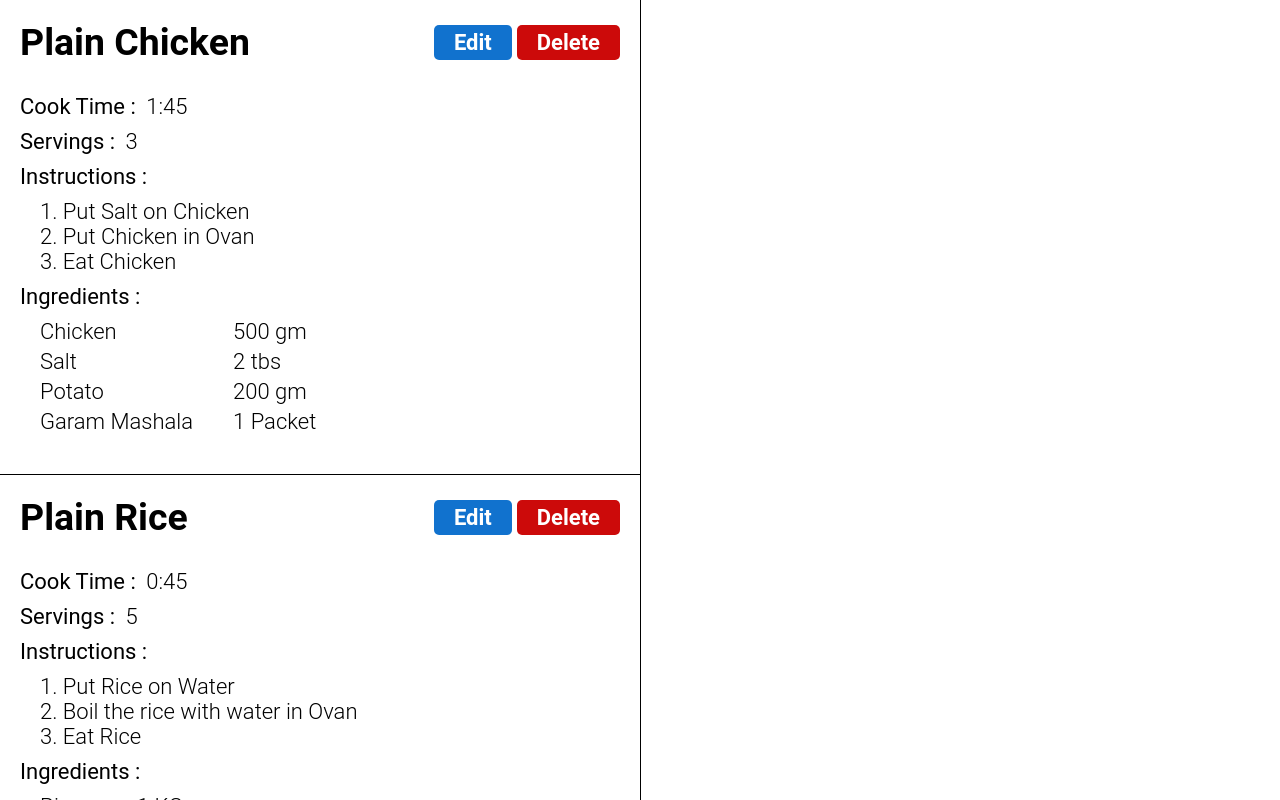
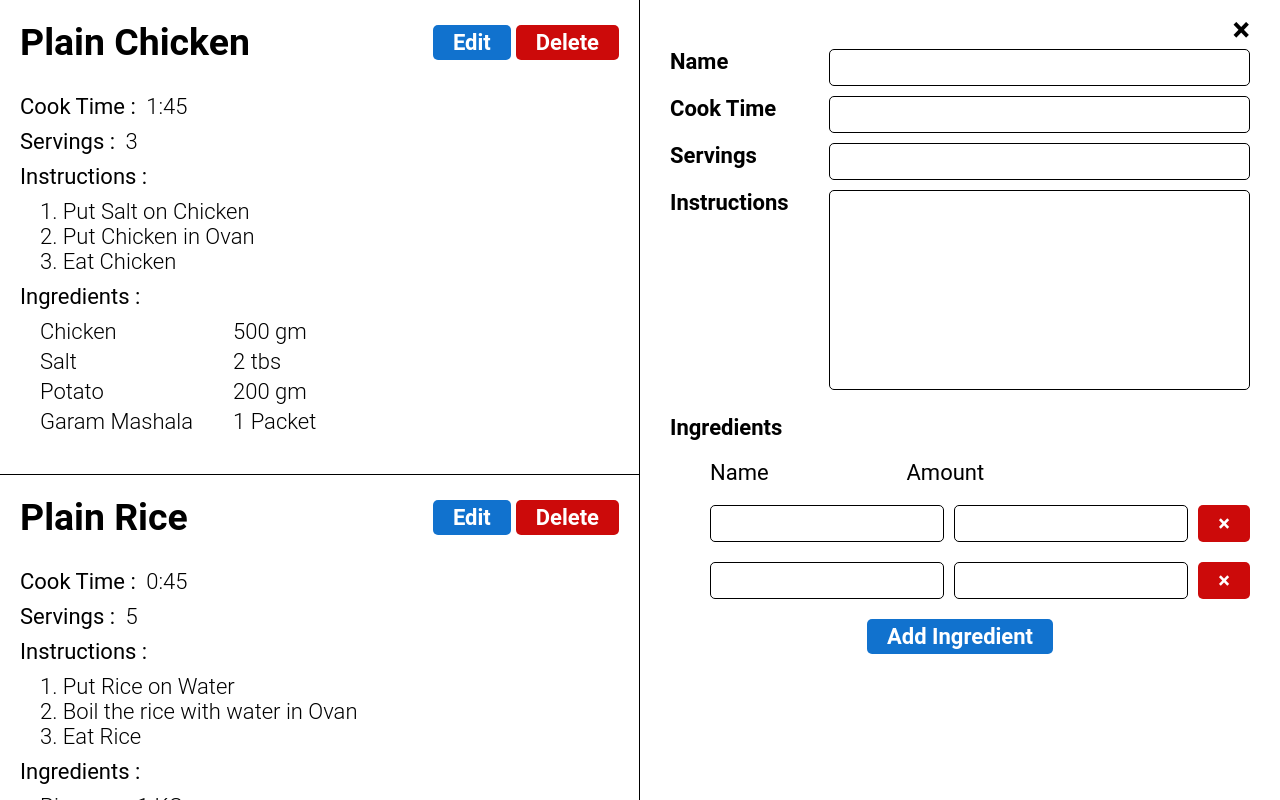
Before and after one commit to Mridul2820/create-recipe-app, a React (Create React App) app: page / in a window 1280 px wide. Shown: the top 800 px of the page. Built offline with nearby package versions, Linux system fonts and the light colour scheme.

Commit message:
Edit section

```diff
--- a/src/components/App.js
+++ b/src/components/App.js
@@ -1,11 +1,12 @@
 import React, {useState, useEffect } from 'react';
 import RecipeList from './RecipeList';
+import RecipeEdit from './RecipeEdit';
 import '../sass/app.scss';
 import { v4 as uuidv4 } from "uuid";
 
-export const RecipeContext = React.createContext()
+export const RecipeContext = React.createContext();
 
-const LOCAL_STORAGE_KEY = 'cookingWithReact.recipes'
+const LOCAL_STORAGE_KEY = 'cookingWithReact.recipes';
 
 function App() {
     const [recipes, setRecipes] = useState(sampleRecipes)
@@ -46,6 +47,8 @@ function App() {
     return (
         <RecipeContext.Provider value={recipeContextValue}>
             <RecipeList recipes={recipes} />
+
+            <RecipeEdit/>
         </RecipeContext.Provider>
 
     )
--- /dev/null
+++ b/src/components/RecipeEdit.js
@@ -0,0 +1,75 @@
+import React from 'react'
+import RecipeIngredientEdit from './RecipeIngredientEdit'
+
+export default function RecipeEdit() {
+    return (
+        <div className="recipe-edit">
+            <div className="recipe-edit__remove-button-container">
+                <button className="btn recipe-edit__remove-button">&times;</button>
+            </div>
+            <div className="recipe-edit__details-grid">
+                <label
+                    htmlFor="name"
+                    className="recipe-edit__label">
+                    Name
+                </label>
+                <input
+                    type="text"
+                    name="name"
+                    id="name"
+                    className="recipe-edit__input"
+                />
+
+                <label
+                    htmlFor="cookTime"
+                    className="recipe-edit__label">
+                    Cook Time
+                </label>
+                <input
+                    type="text"
+                    name="cookTime"
+                    id="cookTime"
+                    className="recipe-edit__input"
+                />
+
+                <label
+                    htmlFor="servings"
+                    className="recipe-edit__label">
+                    Servings
+                </label>
+                <input
+                    type="number"
+                    min="1"
+                    name="servings"
+                    id="servings"
+                    className="recipe-edit__input"
+                />
+
+                <label
+                    htmlFor="instructions"
+                    className="recipe-edit__label">
+                    Instructions
+                </label>
+                <textarea
+                    name="instructions"
+                    id="instructions"
+                    className="recipe-edit__input" >
+                </textarea>
+            </div>
+
+            <br/>
+
+            <label className="recipe-edit__label">Ingredients</label>
+            <div className="recipe-edit__ingredients-grid">
+                <div>Name</div>
+                <div>Amount</div>
+                <div></div>
+            </div>
+            <RecipeIngredientEdit/>
+            <RecipeIngredientEdit/>
+            <div className="recipe-edit__ingredient-btn-container">
+                <button className="btn btn--primary">Add Ingredient</button>
+            </div>
+        </div>
+    )
+}
--- /dev/null
+++ b/src/components/RecipeIngredientEdit.js
@@ -0,0 +1,15 @@
+import React from 'react'
+
+export default function RecipeIngredientEdit() {
+    return (
+        <div className="recipe-edit__ingredients-grid">
+            <input
+                className="recipe-edit__input"
+                type="text"/>
+            <input
+                className="recipe-edit__input"
+                type="text"/>
+            <button className="btn btn--denger">&times;</button>
+        </div>
+    )
+}
--- a/src/sass/app.scss
+++ b/src/sass/app.scss
@@ -4,10 +4,13 @@
 @import './button.scss';
 @import './recipe.scss';
 @import './ingredient-list.scss';
+@import './recipe-edit.scss';
+
 
 *,
 *::after,
 *::before {
+    box-sizing: border-box;
     font-family: Roboto, sans-serif;
 }
 
--- /dev/null
+++ b/src/sass/recipe-edit.scss
@@ -0,0 +1,67 @@
+.recipe-edit {
+    position: fixed;
+    right: 0;
+    top: 0;
+    padding: 30px;
+    padding-top: 10px;
+    width: 50%;
+    max-height: 100%;
+    overflow-y: auto;
+}
+
+.recipe-edit__remove-button-container {
+    text-align: end;
+
+    .recipe-edit__remove-button {
+        background: none;
+        border: none;
+        padding: 0;
+        outline: none;
+        font-size: 1.5rem;
+    }
+}
+
+.recipe-edit__details-grid {
+    display: grid;
+    grid-template-columns: auto 1fr;
+    row-gap: 10px;
+    column-gap: 40px;
+}
+
+.recipe-edit__label {
+    font-weight: bold;
+}
+
+.recipe-edit__input {
+    border: 1px solid black;
+    border-radius: 5px;
+    font-size: inherit;
+    padding: 5px 10px;
+    outline: none;
+    width: 100%;
+}
+
+textarea.recipe-edit__input {
+    resize: none;
+    height: 200px;
+}
+
+.recipe-edit__ingredients-grid {
+    display: grid;
+    grid-template-columns: repeat(3 , auto);
+    gap: 10px;
+    margin-top: 20px;
+    margin-left: 40px;
+}
+
+.recipe-edit__ingredient-btn-container {
+    margin-top: 20px;
+    text-align: center;
+}
+
+@media (max-width: 1000px) {
+    .recipe-edit__details-grid,
+    .recipe-edit__ingredients-grid {
+        grid-template-columns: 1fr;
+    }
+}
```
